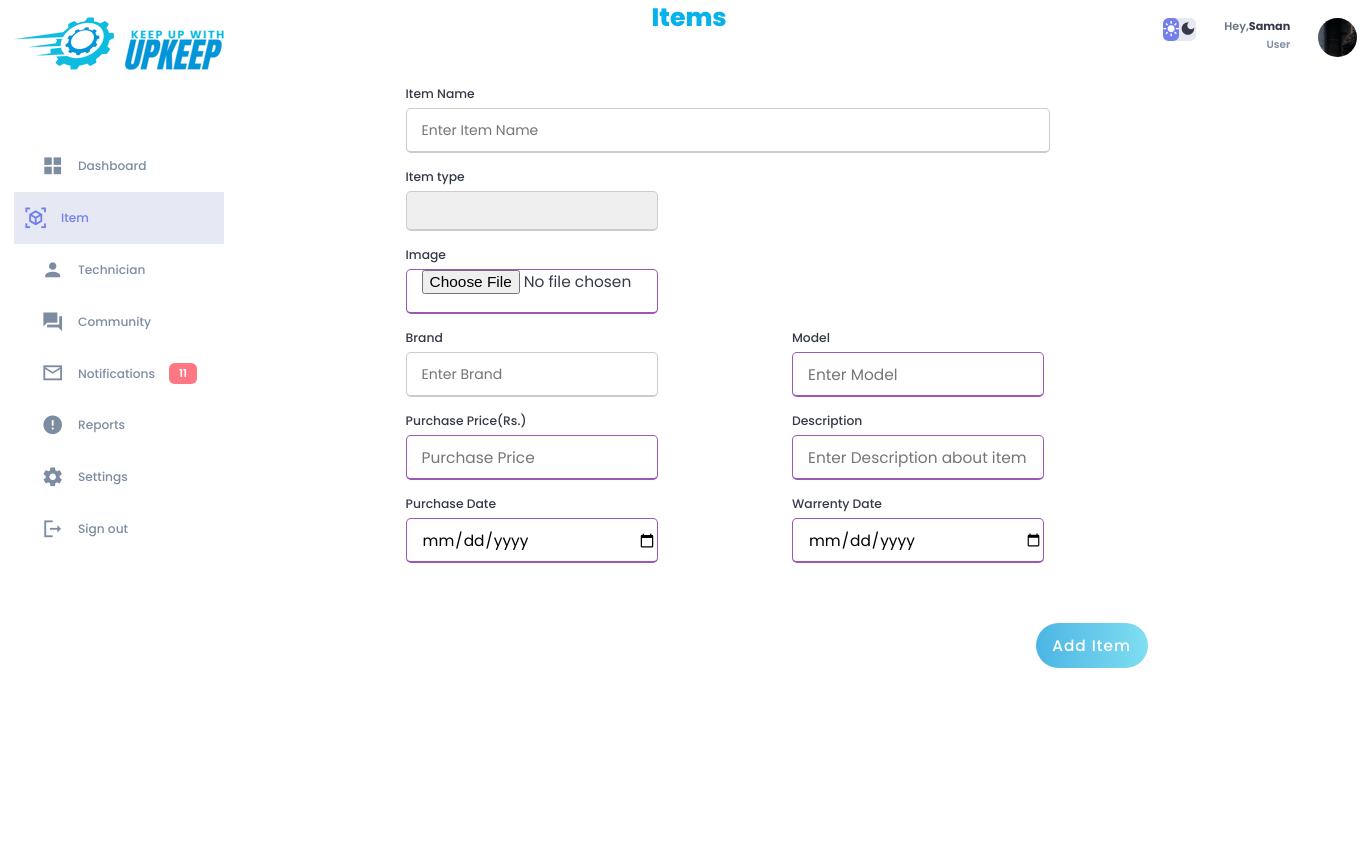
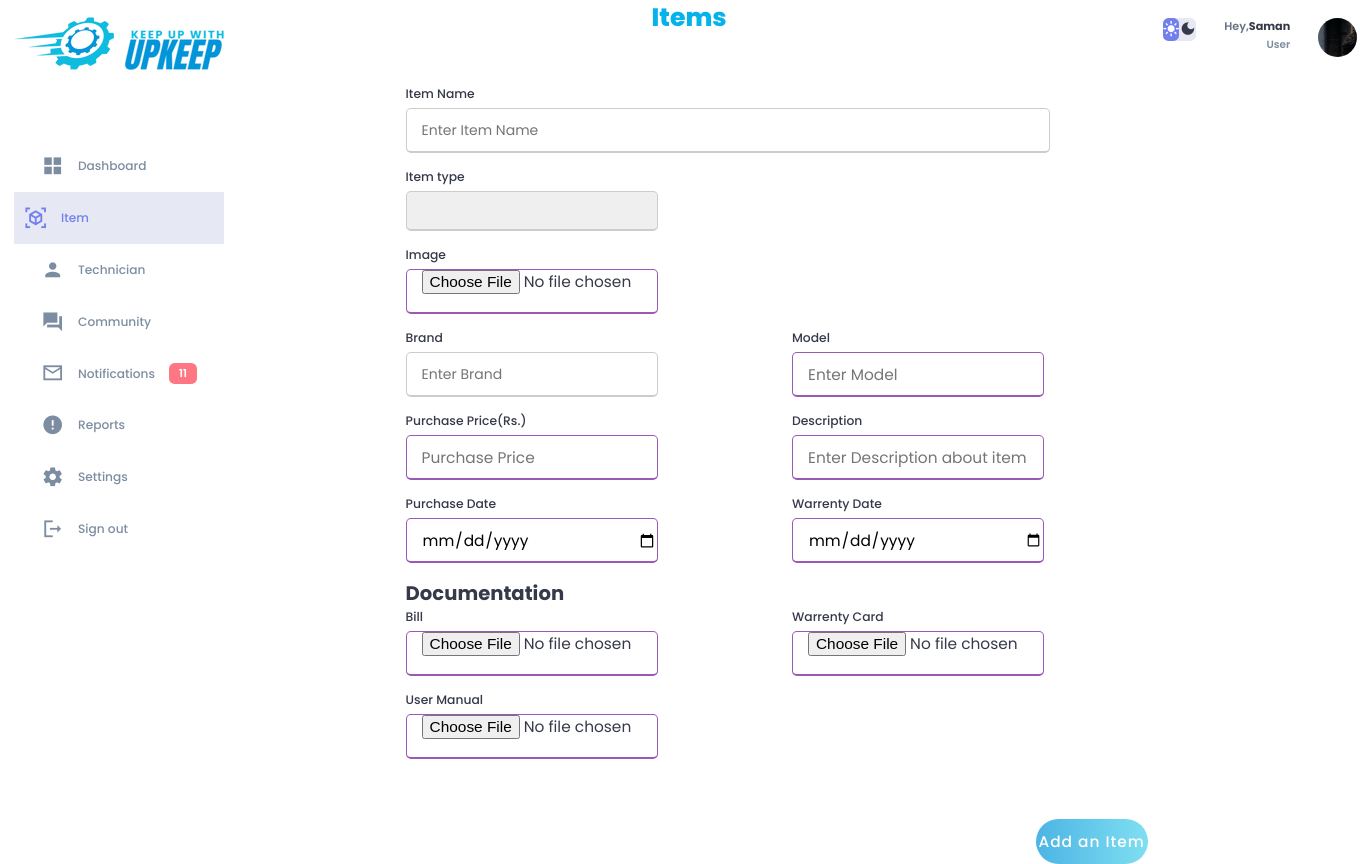
Before and after one commit to nipunar99/UPKEEP_2nd-Year-GroupProject_CS40, a PHP site: page /UpKeep/app/views/Itemowner/additem.view.php in a window 1360 px wide. Shown: the part 21-885 px from the top of the page. Before the commit the page ends 689 px from the top, so only its background shows below. Run offline with PHP 8.4, Linux system fonts and the light colour scheme; some libraries are stand-ins or nearby versions.

Commit message:
Add file inputs

```diff
--- a/upkeep/app/views/Itemowner/additem.view.php
+++ b/upkeep/app/views/Itemowner/additem.view.php
@@ -9,7 +9,7 @@
     <link rel="preconnect" href="https://fonts.googleapis.com">
     <link rel="preconnect" href="https://fonts.gstatic.com" crossorigin>
     <link href="https://fonts.googleapis.com/css2?family=Poppins:wght@300;400;500;600;700;800&display=swap" rel="stylesheet">
-    <link rel="stylesheet" href="<?= ROOT ?>/assets/css/additem.css">
+    <link rel="stylesheet" href="<?= ROOT ?>/assets/css/Itemowner/additem.css">
 </head>
 <body>
     <div class="container">
@@ -125,7 +125,7 @@
 
                         <div class="input-box">
                                 <span class="details">Image</span>
-                                <input type="file" name="image" id=""  placeholder="Enter Brand">
+                                <input type="file" class = "imgInput" name="image" id=""  placeholder="Enter Brand">
                         </div>
 
                         <div class="middleInput">
@@ -160,9 +160,26 @@
                             </div>
                         </div>
 
+                        <h2>Documentation</h2>
 
+                        <div class="middleInput">
+                            <div class="input-box">
+                                <span class="details">Bill</span>
+                                <input type="file" class = "imgInput" name="image" id=""  placeholder="Enter Brand">
+                            </div>
+
+                            <div class="input-box">
+                                    <span class="details">Warrenty Card</span>
+                                    <input type="file" class = "imgInput" name="image" id=""  placeholder="Enter Brand">
+                            </div>
+
+                            <div class="input-box">
+                                    <span class="details">User Manual</span>
+                                    <input type="file" class = "imgInput" name="image" id=""  placeholder="Enter Brand">
+                            </div>
+                        </div>
                         <div class="button">
-                            <input type="submit" value="Add Item">
+                            <input type="submit" value="Add an Item">
                         </div>
 
                     </div>
--- a/upkeep/app/views/Itemowner/item.view.php
+++ b/upkeep/app/views/Itemowner/item.view.php
@@ -10,7 +10,7 @@
     <link rel="preconnect" href="https://fonts.gstatic.com" crossorigin>
     <link href="https://fonts.googleapis.com/css2?family=Poppins:wght@300;400;500;600;700;800&display=swap" rel="stylesheet">
 
-    <link rel="stylesheet" href="<?= ROOT ?>/assets/css/items.css">
+    <link rel="stylesheet" href="<?= ROOT ?>/assets/css/Itemowner/items.css">
 </head>
 <body>
     <div class="container">
--- a/upkeep/app/views/Itemowner/userDashboard.view.php
+++ b/upkeep/app/views/Itemowner/userDashboard.view.php
@@ -9,7 +9,7 @@
     <link rel="preconnect" href="https://fonts.googleapis.com">
     <link rel="preconnect" href="https://fonts.gstatic.com" crossorigin>
     <link href="https://fonts.googleapis.com/css2?family=Poppins:wght@300;400;500;600;700;800&display=swap" rel="stylesheet">
-    <link rel="stylesheet" href="<?= ROOT ?>/assets/css/ownerdashboard.css">
+    <link rel="stylesheet" href="<?= ROOT ?>/assets/css/Itemowner/ownerdashboard.css">
 </head>
 <body>
     <div class="container">
--- a/upkeep/app/views/Itemowner/viewitem.view.php
+++ b/upkeep/app/views/Itemowner/viewitem.view.php
@@ -9,7 +9,7 @@
     <link rel="preconnect" href="https://fonts.googleapis.com">
     <link rel="preconnect" href="https://fonts.gstatic.com" crossorigin>
     <link href="https://fonts.googleapis.com/css2?family=Poppins:wght@300;400;500;600;700;800&display=swap" rel="stylesheet">
-    <link rel="stylesheet" href="<?= ROOT ?>/assets/css/viewItem.css">
+    <link rel="stylesheet" href="<?= ROOT ?>/assets/css/Itemowner/viewItem.css">
 </head>
 <body>
     <div class="container">
```
Also changed, not shown: upkeep/public/assets/css/Itemowner/additem.css (renamed from upkeep/public/assets/css/additem.css), upkeep/public/assets/css/Itemowner/items.css (renamed from upkeep/public/assets/css/items.css), upkeep/public/assets/css/Itemowner/ownerdashboard.css (renamed from upkeep/public/assets/css/ownerdashboard.css), upkeep/public/assets/css/Itemowner/viewItem.css (renamed from upkeep/public/assets/css/viewItem.css).
